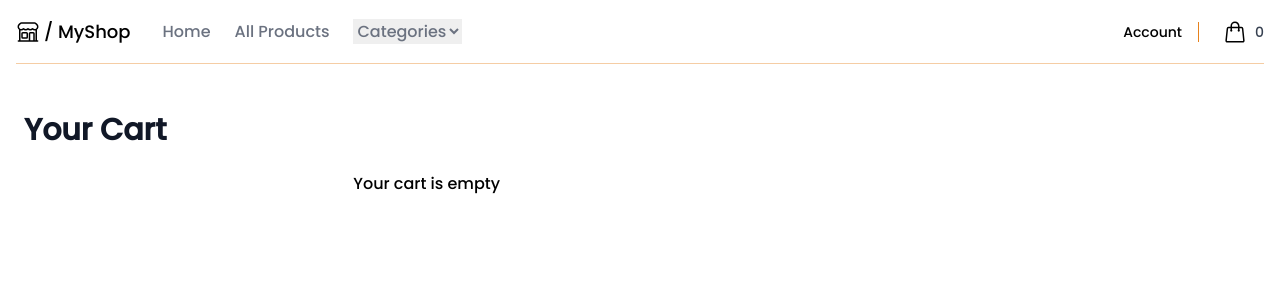
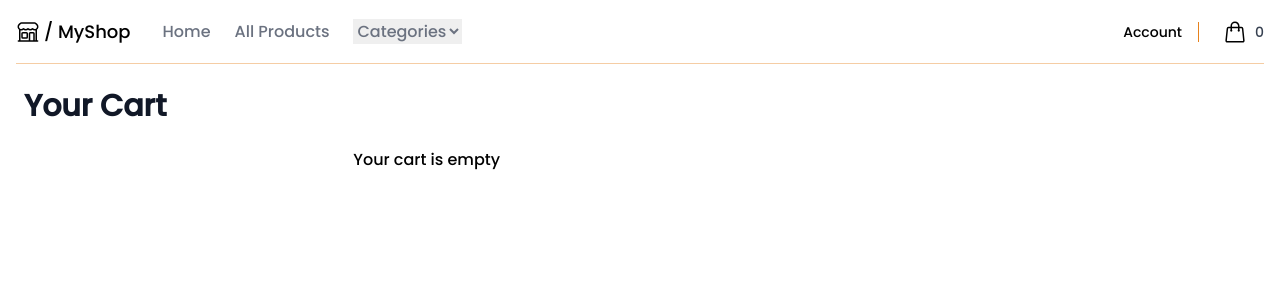
Before and after one commit to Eclarkhalid/my-shop-frontend, a Next.js app: page /cart in a window 1280 px wide. Shown: the top 300 px of the page. Built offline with nearby package versions, Linux system fonts and the light colour scheme.

Commit message:
adding mongoose

```diff
--- a/package.json
+++ b/package.json
@@ -10,6 +10,7 @@
   },
   "dependencies": {
     "axios": "^1.6.0",
+    "mongoose": "^7.6.4",
     "next": "14.0.1",
     "react": "^18",
     "react-dom": "^18"
--- a/pages/cart/index.js
+++ b/pages/cart/index.js
@@ -48,7 +48,7 @@ export default function Cart() {
   return <>
 
     <section className="flex justify-between max-md:flex-col items-center">
-      <div className=" w-2/3  px-4 py-8 sm:px-6 sm:py-12">
+      <div className=" lg:w-2/3  px-4 py-8 sm:px-6 sm:py-6">
         <div className=" ">
           <header className="text-center flex justify-between w-full">
             <h1 className="text-xl font-bold text-gray-900 sm:text-3xl">Your Cart</h1>
```
Also changed, not shown: 2 other files (tests, documents, lock files or other folders).
